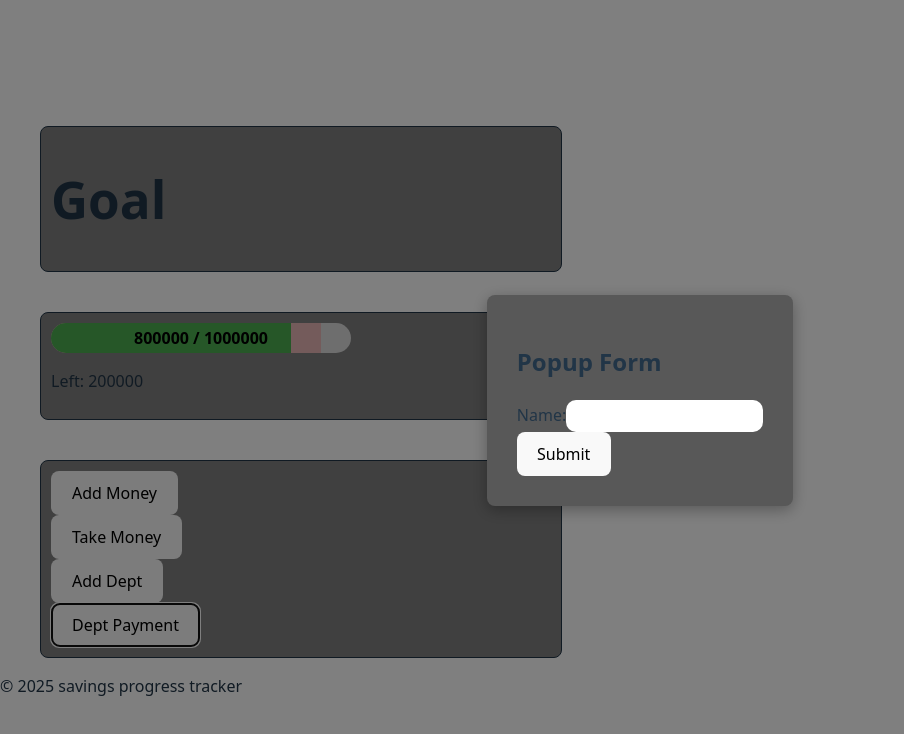
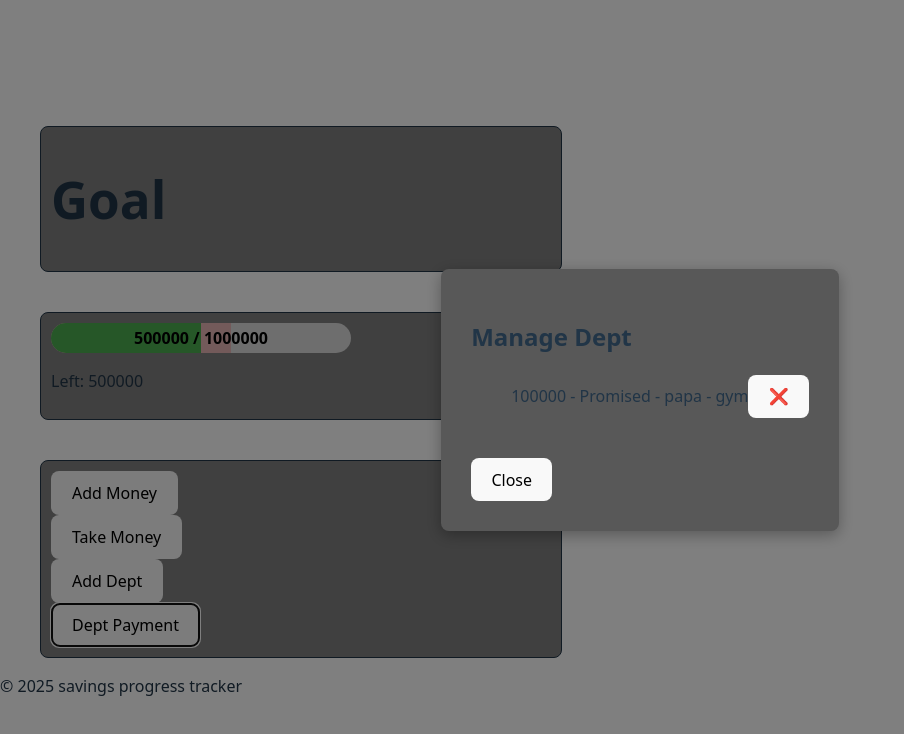
Before and after one commit to Lazy690/Savings_goal_tracker, a React (Vite) app in the folder savings-progress-tracker/: page / in a window 1280 px wide. Both pictures are taken after a click on the button "Dept Payment". Shown: the top 734 px of the page, without its empty margins (0-904 px from the left). Built offline with nearby package versions, Linux system fonts and the light colour scheme; data requests are answered from the project's data file.

Commit message:
Dept management feature
The dept management feature has been added, you can know see the dept you stored and delete it. Used for when the person who owed you finally pays you back, or for whatever other reason. Note that feature is still not so user friendly yet.

```diff
--- a/savings-progress-tracker/DataBase/db.json
+++ b/savings-progress-tracker/DataBase/db.json
@@ -37,13 +37,20 @@
       "Notes": ""
     }
   ],
-  "Take": [],
+  "Take": [
+    {
+      "id": "5936",
+      "Amount": "300000",
+      "Category": "cat",
+      "Notes": ""
+    }
+  ],
   "Dept": [
     {
-      "id": "d2e5",
+      "id": "e361",
       "Amount": "100000",
       "Who": "papa",
-      "Notes": "",
+      "Notes": "gym",
       "Type": "Promised"
     }
   ],
--- a/savings-progress-tracker/src/Dashboard/Buttons/Dept.payment.jsx
+++ b/savings-progress-tracker/src/Dashboard/Buttons/Dept.payment.jsx
@@ -1,17 +1,33 @@
-import React, { useState } from 'react';
+import { useState, useEffect } from 'react';
 import './PopupForm.css'; // Import the CSS
 
 export default function DeptPayment() {
   const [showForm, setShowForm] = useState(false);
+  const [deptlist, setDeptList] = useState([]);
 
   const handleOpen = () => setShowForm(true);
   const handleClose = () => setShowForm(false);
 
-  const handleSubmit = (e) => {
-    e.preventDefault();
+  //fetch the list of depts
+  useEffect(() => {
+    fetch('http://localhost:3001/Dept')
+      .then(res => res.json())
+      .then(data => setDeptList(data));
+  }, []);
 
-    handleClose();
-  };
+ function handleDelete(id) {
+    fetch(`http://localhost:3001/Dept/${id}`, {
+      method: 'DELETE',
+    })
+    .then(() => {
+      setDeptList(prevdeptlist => prevdeptlist.filter(Dept=> Dept.id !== id));
+    });
+  }
+
+
+
+
+
 
   return (
     <div>
@@ -24,14 +40,20 @@ export default function DeptPayment() {
       {showForm && (
         <div className="overlay">
           <div className="modal">
-            <h2>Popup Form</h2>
-            <form onSubmit={handleSubmit}>
-              <label>
-                Name:
-                <input type="text" required />
-              </label>
+            <h2>Manage Dept</h2>
+
+            <ul>
+                {deptlist.map(Dept => (
+                <li key={Dept.id} className="deptlist">
+                  <span>{Dept.Amount} - {Dept.Type} - {Dept.Who} - {Dept.Notes}</span>
+                  <button onClick={() => handleDelete(Dept.id)}>❌</button>
+                </li>
+              ))}
+            </ul>
+            <form onSubmit={handleClose}>
+
               <br />
-              <button type="submit">Submit</button>
+              <button>Close</button>
             </form>
           </div>
         </div>
--- a/savings-progress-tracker/src/Dashboard/Buttons/PopupForm.css
+++ b/savings-progress-tracker/src/Dashboard/Buttons/PopupForm.css
@@ -18,6 +18,7 @@
 }
 
 .modal {
+
   background: #585858;
   padding: 30px;
   border-radius: 8px;
@@ -90,4 +91,14 @@ input {
 .result {
   margin-top: 10px;
 }
-/* */
+
+/*Button in the dept management tab*/
+
+.deptlist {
+  display: flex;
+  justify-content: space-between;
+  align-items: center;
+  width: 100%;
+  max-width: 300px; /* optional, to keep it tidy */
+  margin-bottom: 8px;
+}
```
